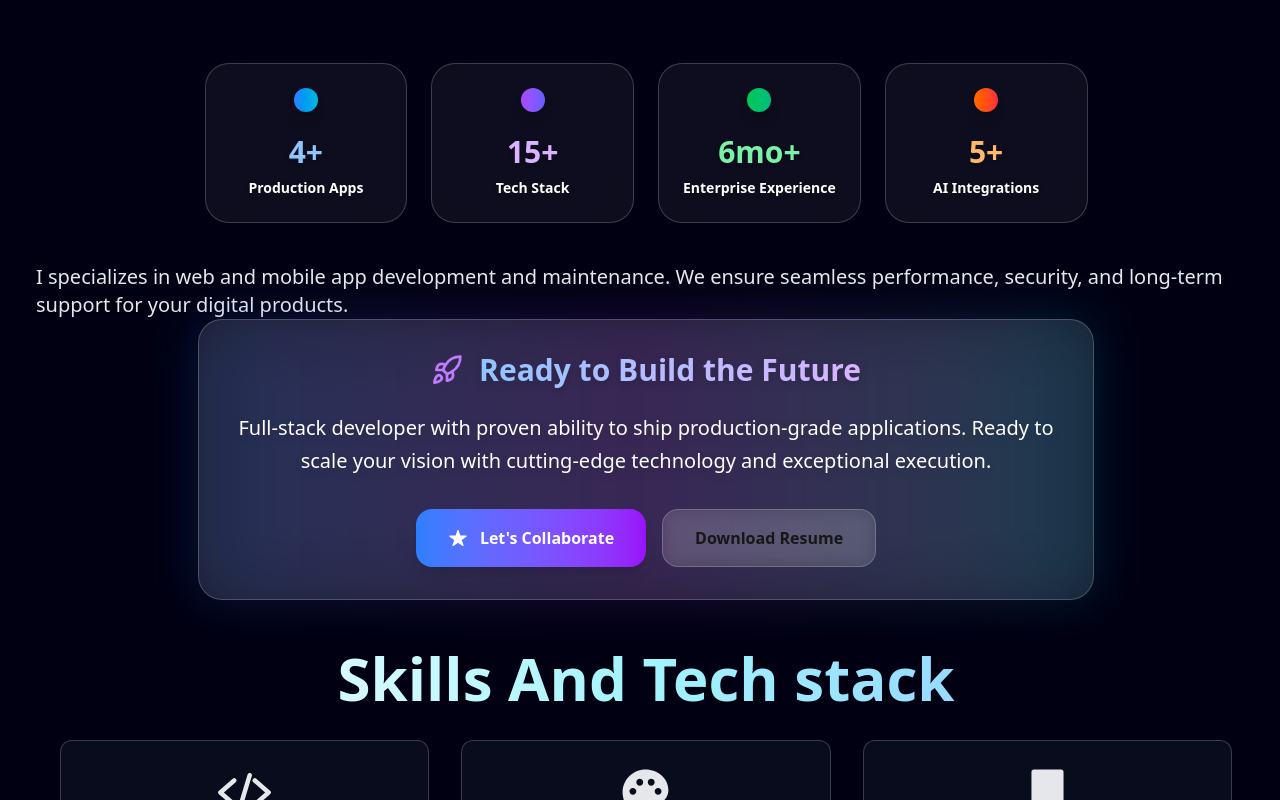
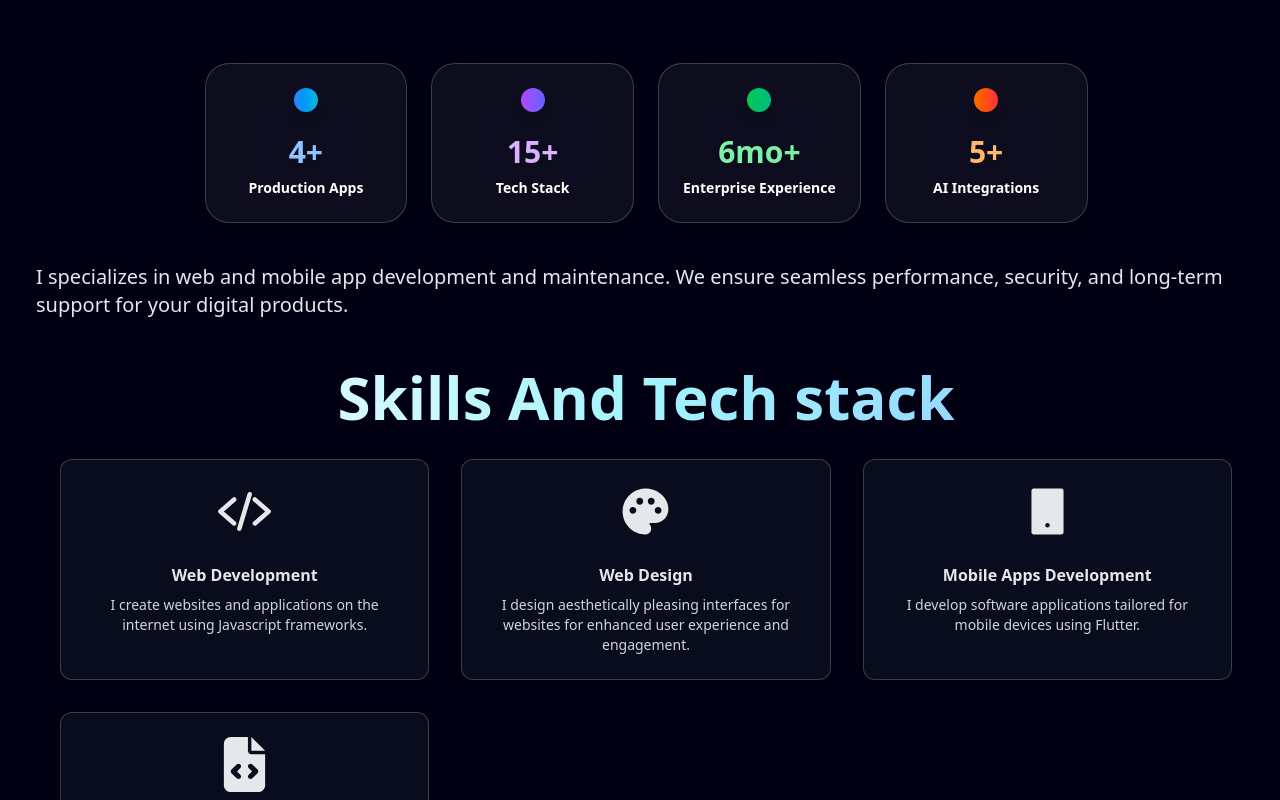
Before and after one commit to aspects19/portfolio, a React (Vite) app: page / in a window 1280 px wide. Shown: the part 525-1325 px from the top of the page. Built offline with nearby package versions, Linux system fonts and the light colour scheme.

Commit message:
Remove lucide deps

```diff
--- a/src/components/About.tsx
+++ b/src/components/About.tsx
@@ -15,38 +15,8 @@ function About() {
       <div className="text-center max-w-4xl mx-auto">
           <div className="group relative">
             <div className="absolute inset-0 bg-gradient-to-r from-blue-500/20 via-purple-500/20 to-cyan-500/20 rounded-3xl blur-xl group-hover:blur-2xl transition-all duration-500"></div>
-            <div className="relative bg-white/10 dark:bg-neutral-800/70 backdrop-blur-xl rounded-3xl p-8 border border-white/20 dark:border-neutral-600/60 shadow-2xl">
-              <div className="flex items-center justify-center gap-4 mb-6">
-                <LuRocket className="w-8 h-8 text-purple-400" />
 
-                <h3 className="text-3xl font-bold bg-gradient-to-r from-blue-300 to-purple-300 bg-clip-text text-transparent drop-shadow-lg">
-                  Ready to Build the Future
-                </h3>
-              </div>
-              <p className="text-xl text-white dark:text-white mb-8 leading-relaxed drop-shadow-lg font-medium">
-                Full-stack developer with proven ability to ship production-grade applications.
-                Ready to scale your vision with cutting-edge technology and exceptional execution.
-              </p>
-              <div className="flex flex-wrap justify-center gap-4">
-                <a
-                  href="mailto:maazansari25667@gmail.com?subject=Let's Build Something Amazing"
-                  className="group/btn relative inline-flex items-center gap-3 px-8 py-4 bg-gradient-to-r from-blue-500 to-purple-600 text-white font-semibold rounded-2xl shadow-lg hover:shadow-xl transition-all duration-300 hover:scale-105 overflow-hidden"
-                >
-                  <div className="absolute inset-0 -skew-x-12 bg-gradient-to-r from-transparent via-white/20 to-transparent translate-x-[-100%] group-hover/btn:translate-x-[200%] transition-transform duration-1000"></div>
-                  <IoIosStar className="w-5 h-5 group-hover/btn:rotate-12 transition-transform duration-300 relative z-10" />
-                  <span className="relative z-10">Let's Collaborate</span>
-                </a>
-                <a
-                  href="https://drive.google.com/file/d/1JraG_4jz4NqKQRySN9pGkLDz5-Ajl9XY/view?usp=sharing"
-                  target="_blank"
-                  rel="noopener noreferrer"
-                  className="group/btn relative inline-flex items-center gap-3 px-8 py-4 bg-white/10 dark:bg-neutral-800/50 text-neutral-900 dark:text-white font-semibold rounded-2xl border border-white/20 dark:border-neutral-700/50 backdrop-blur-sm hover:bg-white/20 dark:hover:bg-neutral-700/50 transition-all duration-300 hover:scale-105"
-                >
-                  {/* <ExternalLink className="w-5 h-5 group-hover/btn:rotate-12 transition-transform duration-300" /> */}
-                  <span>Download Resume</span>
-                </a>
-              </div>
-            </div>
+
           </div>
         </div>
     </div>
--- a/src/components/Home.tsx
+++ b/src/components/Home.tsx
@@ -24,12 +24,12 @@ function Home() {
         return (
             <motion.div
             key={index}
-            initial={{ rotateX: 90, opacity: 0 }}
-            animate={{ rotateX: 0, opacity: 1 }}
-            exit={{ rotateX: -90, opacity: 0 }}
+            initial={{ rotateX: 90,opacity: 0 }}
+            animate={{ rotateX: 0, opacity: 1}}
+            exit={{ rotateX: 90, opacity: 0}}
             transition={{ duration: 0.6, ease: "easeInOut" }}
-            className="h-10 text-3xl text-gray-700 text-center origin-bottom"
-            style={{ perspective: 800 }}
+            className="h-10 text-2xl text-gray-700 text-center origin-bottom"
+            style={{ perspective: 1 }}
             >
             {roles[index]}
             </motion.div>
```
